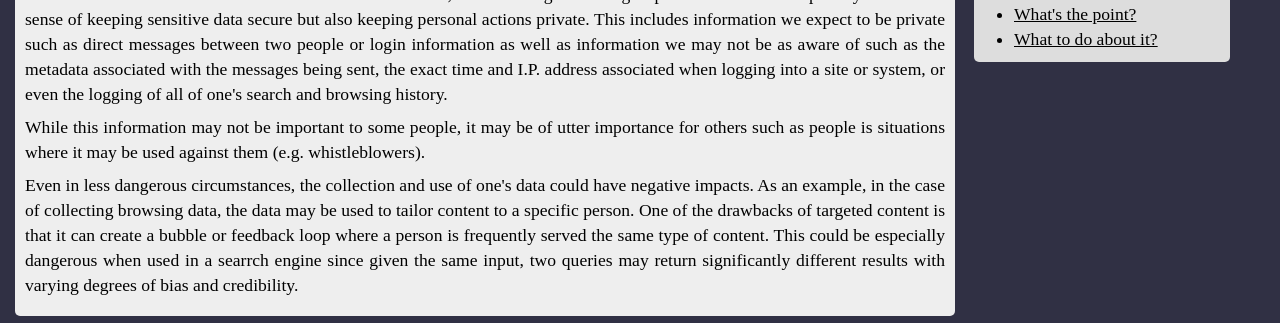
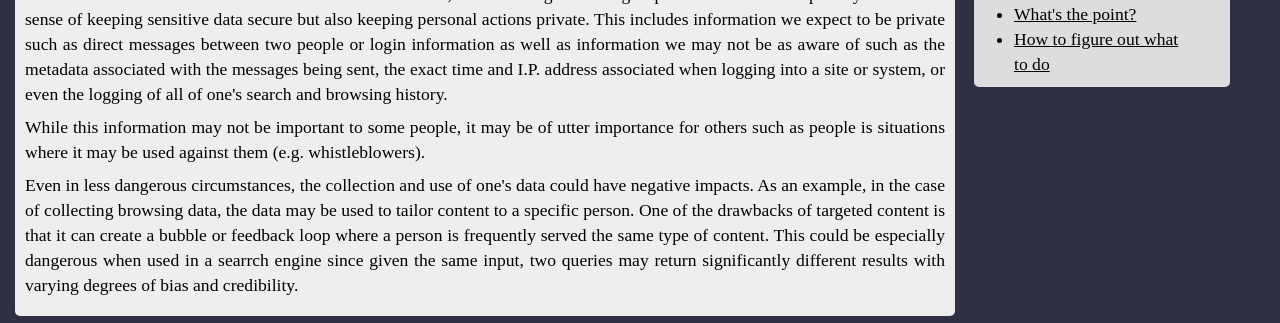
Before and after one commit to jasonliny/dm2193_threepageissue, a plain HTML site: page index.html in a window 1280 px wide. Shown: the part 231-554 px from the top of the page. Drawn offline with Linux system fonts and the light colour scheme.

Commit message:
Edit table of contents to match content headings

```diff
--- a/index.html
+++ b/index.html
@@ -53,7 +53,7 @@
       <hr />
       <ul>
         <li><a href="#point">What's the point?</a></li>
-        <li><a href="#threat-modeling">What to do about it?</a></li>
+        <li><a href="#threat-modeling">How to figure out what to do</a></li>
       </ul>
     </div>
   </body>
```
